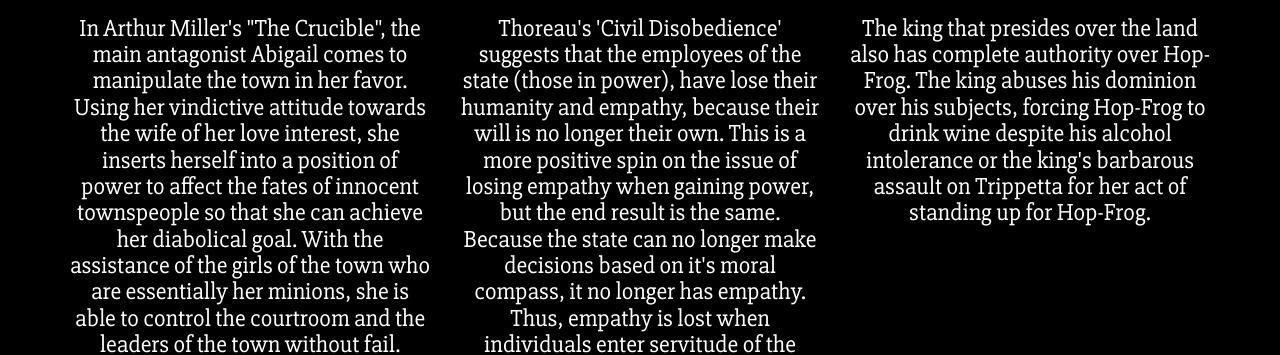
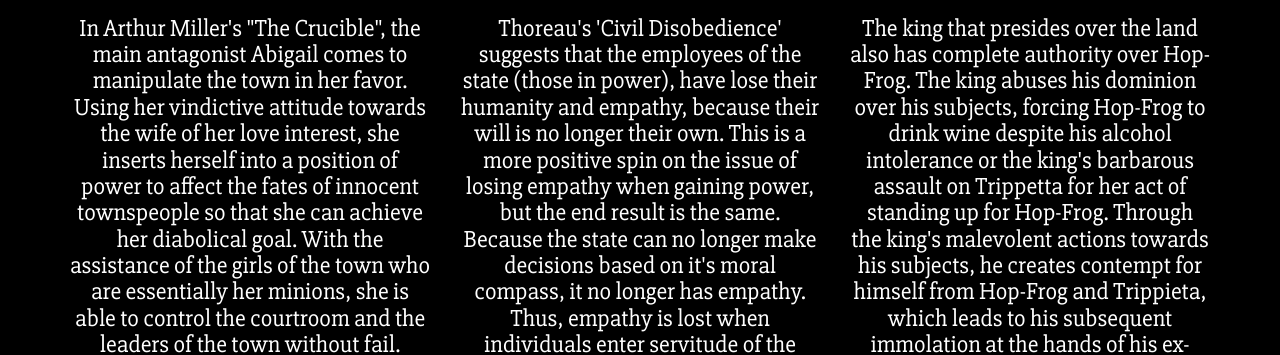
Before and after one commit to 88percent/88percent.github.io, a plain HTML site: page index.html in a window 1280 px wide. Shown: the part 636-991 px from the top of the page. Drawn offline with nearby package versions, Linux system fonts and the light colour scheme.

Commit message:
hop frog 2.0

```diff
--- a/index.html
+++ b/index.html
@@ -54,7 +54,7 @@
 
 				<div class="col-md-4">
 					<h2 id="evidence">Hop Frog</h2>
-					<h3>The king that presides over the land also has complete authority over Hop-Frog. The king abuses his dominion over his subjects, forcing Hop-Frog to drink wine despite his alcohol intolerance or the king's barbarous assault on Trippetta for her act of standing up for Hop-Frog.
+					<h3>The king that presides over the land also has complete authority over Hop-Frog. The king abuses his dominion over his subjects, forcing Hop-Frog to drink wine despite his alcohol intolerance or the king's barbarous assault on Trippetta for her act of standing up for Hop-Frog. Through the king's malevolent actions towards his subjects, he creates contempt for himself from Hop-Frog and Trippieta, which leads to his subsequent immolation at the hands of his ex-minions.
 				</div>
 			</div>
 		</div>
```
